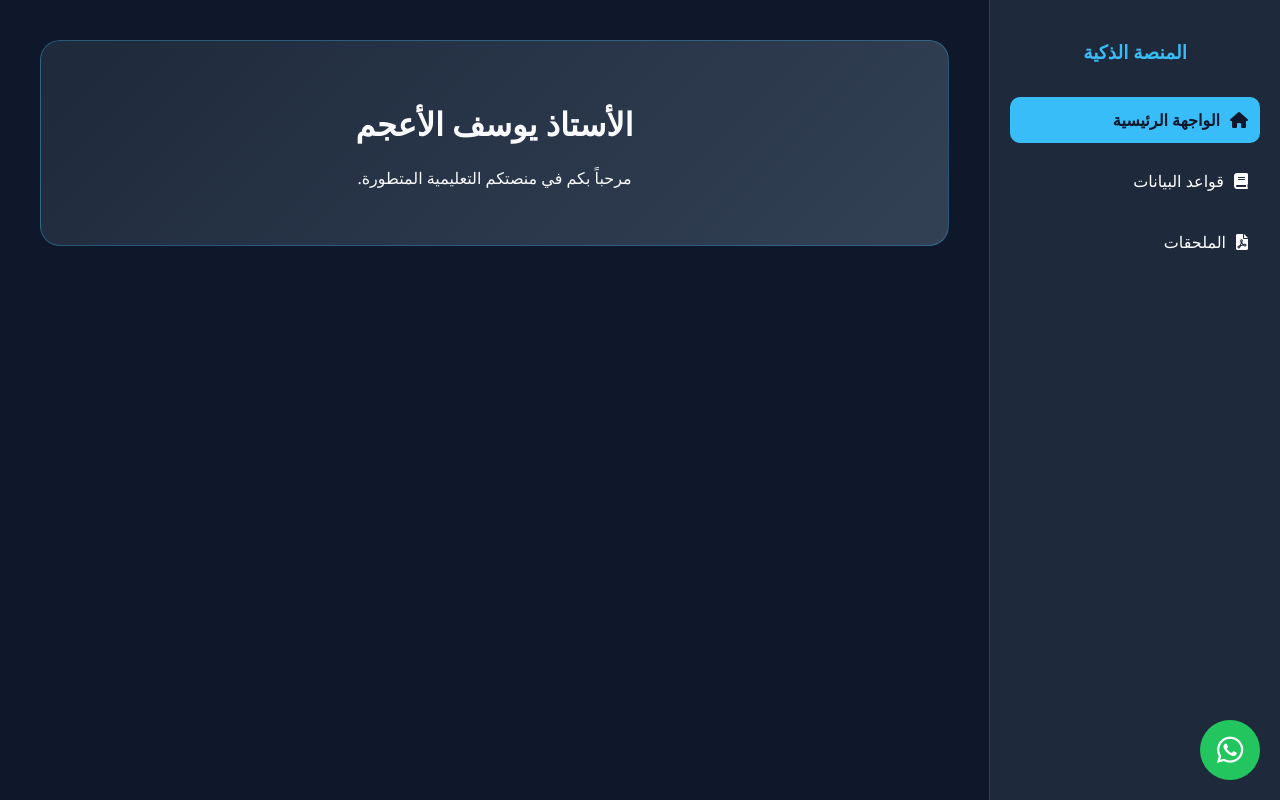
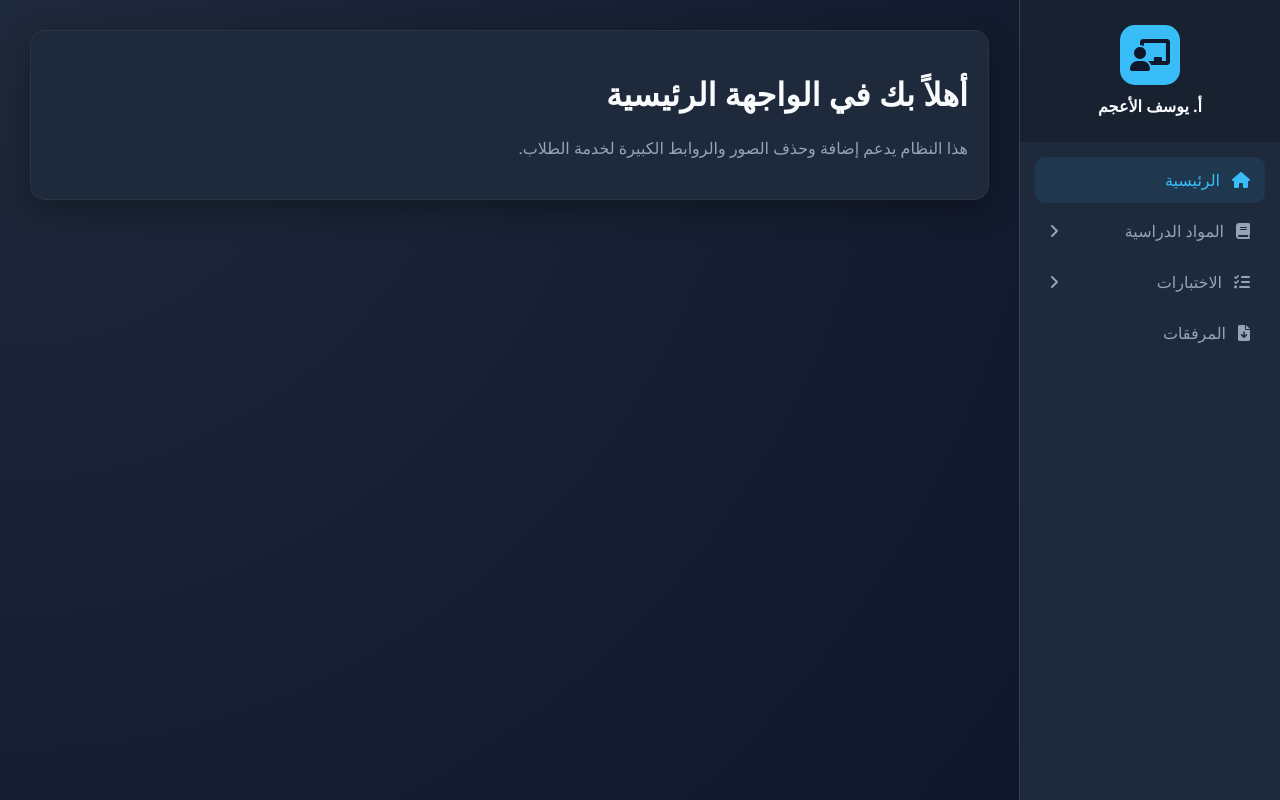
Before and after one commit to bro7e/TeacherProject, a Flask app: page / in a window 1280 px wide. Run offline with Flask 3, Linux system fonts and the light colour scheme.

Commit message:
Update index.html

```diff
--- a/TeacherProject/templates/index.html
+++ b/TeacherProject/templates/index.html
@@ -3,57 +3,123 @@
 <head>
     <meta charset="UTF-8">
     <meta name="viewport" content="width=device-width, initial-scale=1.0">
-    <title>منصة الأستاذ يوسف الأعجم</title>
+    <title>منصة الأستاذ يوسف الأعجم | نظام الإدارة</title>
     <link href="https://cdnjs.cloudflare.com/ajax/libs/font-awesome/6.0.0/css/all.min.css" rel="stylesheet">
     <style>
-        :root { --bg: #0f172a; --card: #1e293b; --primary: #38bdf8; --text: #f8fafc; }
-        body { margin: 0; font-family: 'Segoe UI', sans-serif; background: var(--bg); color: var(--text); display: flex; min-height: 100vh; }
-        .sidebar { width: 250px; background: var(--card); border-left: 1px solid rgba(255,255,255,0.1); padding: 20px; display: flex; flex-direction: column; gap: 15px; }
-        .nav-item { padding: 12px; border-radius: 10px; cursor: pointer; transition: 0.3s; display: flex; align-items: center; gap: 10px; text-decoration: none; color: white; }
-        .nav-item:hover, .nav-item.active { background: var(--primary); color: var(--bg); font-weight: bold; }
-        .main-content { flex: 1; padding: 40px; overflow-y: auto; }
-        .hero-card { background: linear-gradient(135deg, #1e293b, #334155); padding: 40px; border-radius: 20px; border: 1px solid rgba(56, 189, 248, 0.3); text-align: center; margin-bottom: 30px; }
-        .image-container img { max-width: 100%; border-radius: 15px; margin-top: 20px; border: 2px solid var(--primary); }
-        #admin-btn { position: fixed; bottom: 0; left: 0; width: 40px; height: 40px; opacity: 0.05; cursor: pointer; z-index: 999; }
-        .admin-panel { display: none; background: #000; padding: 20px; border-radius: 15px; border: 1px solid gold; margin-top: 20px; }
-        input, button { padding: 10px; margin: 5px; border-radius: 5px; border: none; }
-        .wa-float { position: fixed; bottom: 20px; right: 20px; background: #22c55e; width: 60px; height: 60px; border-radius: 50px; display: flex; justify-content: center; align-items: center; font-size: 30px; color: white; text-decoration: none; }
+        :root { --bg: #0f172a; --sidebar: #1e293b; --primary: #38bdf8; --text: #f8fafc; }
+        body { margin: 0; font-family: 'Segoe UI', sans-serif; background: var(--bg); color: var(--text); display: flex; height: 100vh; overflow: hidden; }
+
+        /* القائمة الجانبية الاحترافية */
+        .sidebar { width: 260px; background: var(--sidebar); border-left: 1px solid rgba(255,255,255,0.1); display: flex; flex-direction: column; }
+        .sidebar-header { padding: 25px; text-align: center; background: rgba(0,0,0,0.2); }
+        .nav-menu { flex: 1; padding: 15px; overflow-y: auto; }
+        .nav-item { padding: 12px 15px; border-radius: 10px; cursor: pointer; display: flex; align-items: center; gap: 12px; color: #94a3b8; transition: 0.3s; margin-bottom: 5px; text-decoration: none; position: relative; }
+        .nav-item:hover, .nav-item.active { background: rgba(56, 189, 248, 0.1); color: var(--primary); }
+
+        /* القائمة المنسدلة */
+        .submenu { display: none; padding-right: 35px; background: rgba(0,0,0,0.1); border-radius: 8px; margin-bottom: 10px; }
+        .submenu-item { padding: 8px; font-size: 0.9rem; color: #64748b; cursor: pointer; transition: 0.2s; }
+        .submenu-item:hover { color: white; }
+        .has-submenu::after { content: '\f105'; font-family: 'Font Awesome 5 Free'; font-weight: 900; position: absolute; left: 15px; transition: 0.3s; }
+        .has-submenu.open::after { transform: rotate(90deg); }
+
+        /* المحتوى */
+        .main-content { flex: 1; padding: 30px; overflow-y: auto; background: radial-gradient(circle at 0% 0%, #1e293b 0%, #0f172a 100%); }
+        .page { display: none; animation: fadeIn 0.4s ease-in-out; }
+        .page.active { display: block; }
+        @keyframes fadeIn { from { opacity: 0; transform: scale(0.98); } to { opacity: 1; transform: scale(1); } }
+
+        .card { background: var(--sidebar); padding: 20px; border-radius: 15px; border: 1px solid rgba(255,255,255,0.05); box-shadow: 0 10px 30px rgba(0,0,0,0.3); }
+        .btn-admin-secret { position: fixed; bottom: 0; left: 0; width: 30px; height: 30px; opacity: 0; cursor: default; }
+        .admin-only { display: none; margin-top: 20px; padding: 20px; border: 2px dashed var(--primary); border-radius: 15px; }
     </style>
 </head>
 <body>
+
     <div class="sidebar">
-        <h3 style="color: var(--primary); text-align: center;">المنصة الذكية</h3>
-        <div class="nav-item active"><i class="fas fa-home"></i> الواجهة الرئيسية</div>
-        <div class="nav-item"><i class="fas fa-book"></i> قواعد البيانات</div>
-        <div class="nav-item"><i class="fas fa-file-pdf"></i> الملحقات</div>
-    </div>
-    <div class="main-content">
-        <div class="hero-card">
-            <h1>الأستاذ يوسف الأعجم</h1>
-            <p>مرحباً بكم في منصتكم التعليمية المتطورة.</p>
+        <div class="sidebar-header">
+            <div style="width: 60px; height: 60px; background: var(--primary); border-radius: 15px; margin: 0 auto 10px; display: flex; align-items: center; justify-content: center;">
+                <i class="fas fa-chalkboard-teacher" style="font-size: 2rem; color: #0f172a;"></i>
+            </div>
+            <h4 style="margin:0;">أ. يوسف الأعجم</h4>
         </div>
-        <div id="content-list"></div>
-        <div id="admin-panel" class="admin-panel">
-            <h3>لوحة التحكم (أدمن)</h3>
-            <input type="text" id="img-url" placeholder="رابط صورة كبيرة">
-            <input type="text" id="link-url" placeholder="رابط خارجي">
-            <button onclick="addContent()" style="background:var(--primary); cursor:pointer;">إضافة محتوى</button>
+
+        <div class="nav-menu">
+            <div class="nav-item active" onclick="changePage('home')"><i class="fas fa-home"></i> الرئيسية</div>
+
+            <div class="nav-item has-submenu" onclick="toggleSub(this, 'sub1')"><i class="fas fa-book"></i> المواد الدراسية</div>
+            <div id="sub1" class="submenu">
+                <div class="submenu-item" onclick="changePage('english')">اللغة الإنجليزية</div>
+                <div class="submenu-item" onclick="changePage('it')">علوم الحاسب</div>
+                <div class="submenu-item" onclick="changePage('math')">الرياضيات</div>
+            </div>
+
+            <div class="nav-item has-submenu" onclick="toggleSub(this, 'sub2')"><i class="fas fa-tasks"></i> الاختبارات</div>
+            <div id="sub2" class="submenu">
+                <div class="submenu-item">اختبارات دورية</div>
+                <div class="submenu-item">النهائي</div>
+            </div>
+
+            <div class="nav-item" onclick="changePage('files')"><i class="fas fa-file-download"></i> المرفقات</div>
         </div>
     </div>
-    <div id="admin-btn" onclick="askPass()"></div>
-    <a href="https://wa.me/966502381068" class="wa-float" target="_blank"><i class="fab fa-whatsapp"></i></a>
+
+    <div class="main-content">
+        <div id="home" class="page active">
+            <div class="card">
+                <h1>أهلاً بك في الواجهة الرئيسية</h1>
+                <p style="color: #94a3b8;">هذا النظام يدعم إضافة وحذف الصور والروابط الكبيرة لخدمة الطلاب.</p>
+                <div id="content-display" style="display: grid; grid-template-columns: repeat(auto-fill, minmax(250px, 1fr)); gap: 20px; margin-top: 20px;"></div>
+            </div>
+        </div>
+
+        <div id="english" class="page">
+            <div class="card"><h1>قسم اللغة الإنجليزية</h1><p>هنا تجد شروحات أ. يوسف للقواعد.</p></div>
+        </div>
+
+        <div id="adminArea" class="admin-only">
+            <h3 style="color: gold;">لوحة التحكم الاحترافية</h3>
+            <input type="text" id="itemName" placeholder="اسم الملف/الصورة" style="width: 100%; padding: 10px; margin-bottom: 10px; background: #0f172a; color: white; border: 1px solid #334155;">
+            <input type="text" id="itemUrl" placeholder="رابط الصورة المباشر" style="width: 100%; padding: 10px; margin-bottom: 10px; background: #0f172a; color: white; border: 1px solid #334155;">
+            <button onclick="publish()" style="background: var(--primary); padding: 10px 20px; border: none; border-radius: 8px; font-weight: bold; cursor: pointer;">نشر الآن</button>
+        </div>
+    </div>
+
+    <div class="btn-admin-secret" onclick="login()"></div>
+
     <script>
-        function askPass() {
-            let p = prompt("رمز الأدمن:");
-            if(p === "2321") document.getElementById('admin-panel').style.display = 'block';
+        function changePage(id) {
+            document.querySelectorAll('.page').forEach(p => p.classList.remove('active'));
+            document.querySelectorAll('.nav-item').forEach(i => i.classList.remove('active'));
+            document.getElementById(id).classList.add('active');
+            // تمييز العنصر المختار (اختياري)
         }
-        function addContent() {
-            let img = document.getElementById('img-url').value;
-            let lnk = document.getElementById('link-url').value;
-            let div = document.createElement('div');
-            div.innerHTML = `<div style="background:#334155;padding:15px;margin-top:15px;border-radius:10px;">
-                <img src="${img}" style="width:100%;"><br><a href="${lnk}" style="color:cyan;">الرابط المرفق</a></div>`;
-            document.getElementById('content-list').appendChild(div);
+
+        function toggleSub(el, id) {
+            let sub = document.getElementById(id);
+            let isOpen = sub.style.display === "block";
+            sub.style.display = isOpen ? "none" : "block";
+            el.classList.toggle('open');
+        }
+
+        function login() {
+            let p = prompt("رمز الدخول:");
+            if(p === "2321") {
+                document.getElementById('adminArea').style.display = "block";
+                alert("تم فتح صلاحيات الأدمن!");
+            }
+        }
+
+        function publish() {
+            let name = document.getElementById('itemName').value;
+            let url = document.getElementById('itemUrl').value;
+            let display = document.getElementById('content-display');
+
+            let item = document.createElement('div');
+            item.style = "background: rgba(255,255,255,0.05); padding: 10px; border-radius: 10px; text-align: center;";
+            item.innerHTML = `<img src="${url}" style="width:100%; border-radius:8px; margin-bottom:10px;"><b>${name}</b>`;
+            display.appendChild(item);
+            alert("تمت الإضافة للرئيسية!");
         }
     </script>
 </body>
```
